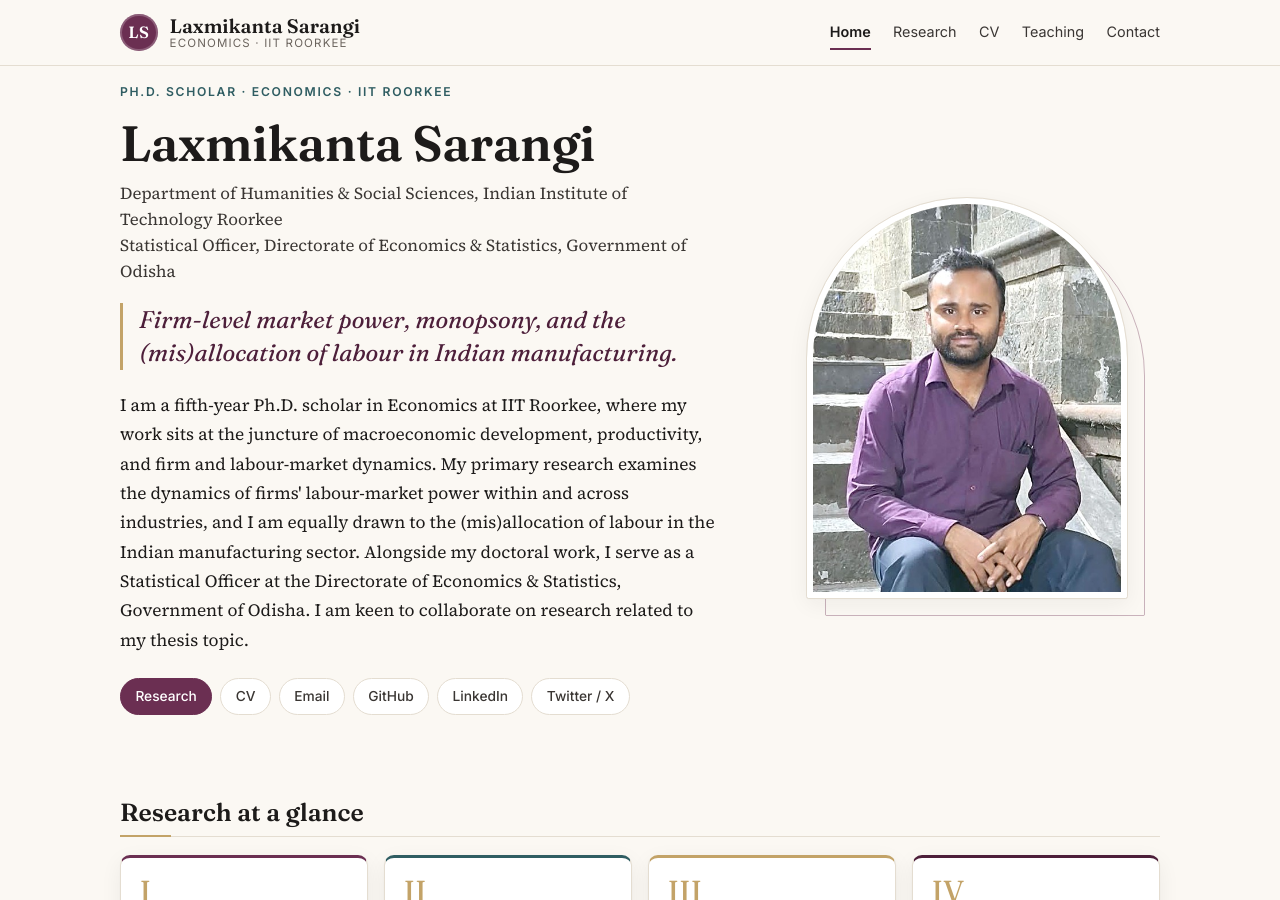
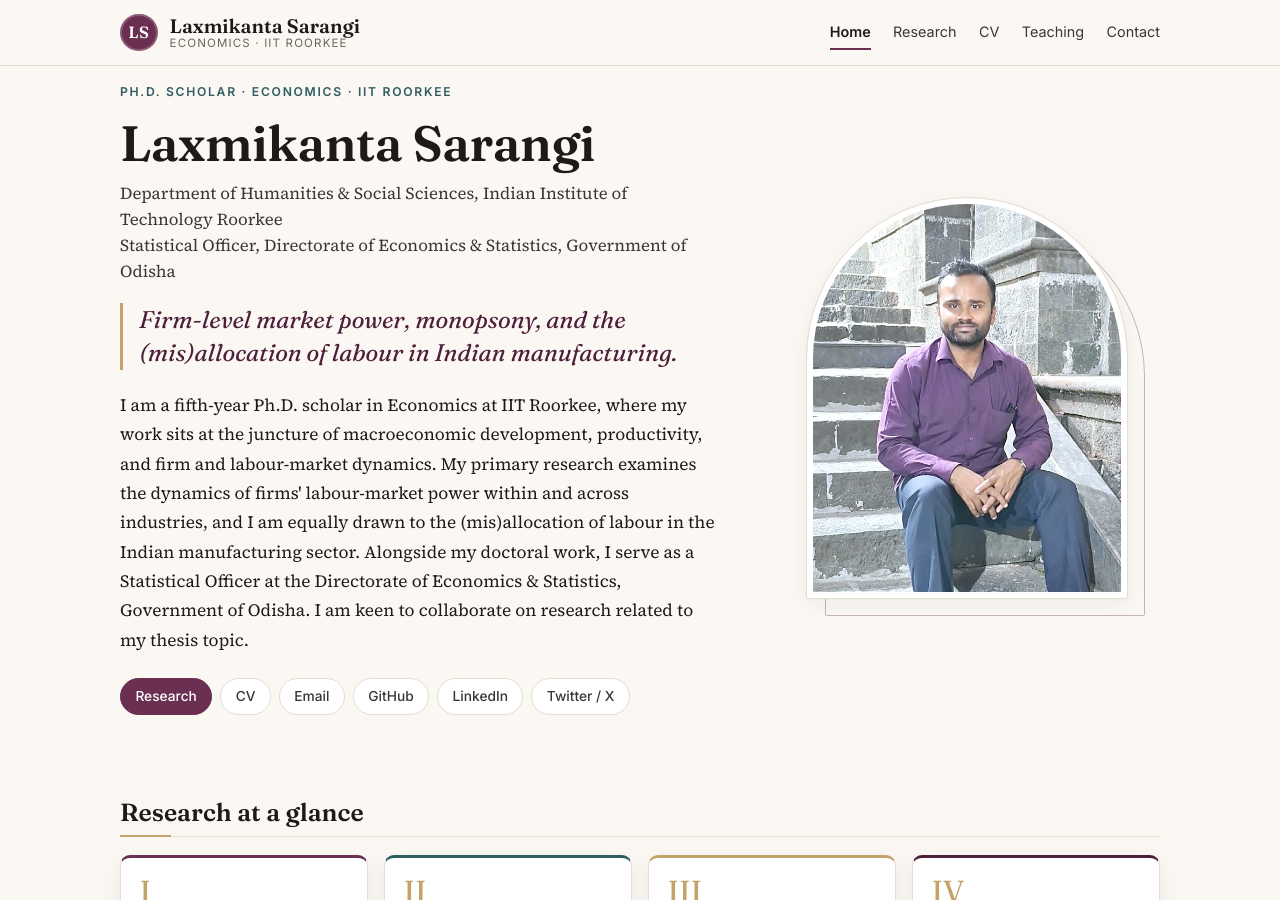
Before and after one commit to Lakshmikant46/Lakshmikant46.github.io, a Jekyll site: the page built from index.html, in a window 1280 px wide and 900 px high. Built offline with Jekyll 4.4.1, drawn with Linux system fonts in a browser that asks for light colours.

Commit message:
Portrait: wider crop with more background, brighter and cooler
Co-Authored-By: Claude Opus 5.5 <noreply@anthropic.com>

```diff
--- a/_layouts/default.html
+++ b/_layouts/default.html
@@ -2,7 +2,7 @@
 {% assign page_title = page.title | default: site.name %}
 {% if page.title %}{% assign full_title = page.title | append: " · " | append: site.name %}{% else %}{% assign full_title = site.name | append: " · " | append: site.tagline %}{% endif %}
 {% assign page_desc = page.description | default: site.description %}
-{% assign og_image = "/assets/img/laxmikanta-sarangi-2026-square.jpg?v=2" | prepend: site.baseurl | prepend: site.url %}
+{% assign og_image = "/assets/img/laxmikanta-sarangi-2026-square.jpg?v=3" | prepend: site.baseurl | prepend: site.url %}
 <!DOCTYPE html>
 <html lang="en">
 <head>
--- a/index.html
+++ b/index.html
@@ -37,7 +37,7 @@ description: "Laxmikanta Sarangi — Ph.D. scholar in Economics at IIT Roorkee.
 
   <figure class="hero-photo">
     <div class="arch">
-      <img src="{{ '/assets/img/laxmikanta-sarangi-2026.jpg?v=2' | prepend: site.baseurl }}"
+      <img src="{{ '/assets/img/laxmikanta-sarangi-2026.jpg?v=3' | prepend: site.baseurl }}"
            alt="Portrait of Laxmikanta Sarangi, seated on stone steps" width="540" height="675">
     </div>
   </figure>
```
Also changed, not shown: assets/img/laxmikanta-sarangi-2026-square.jpg, assets/img/laxmikanta-sarangi-2026.jpg.
